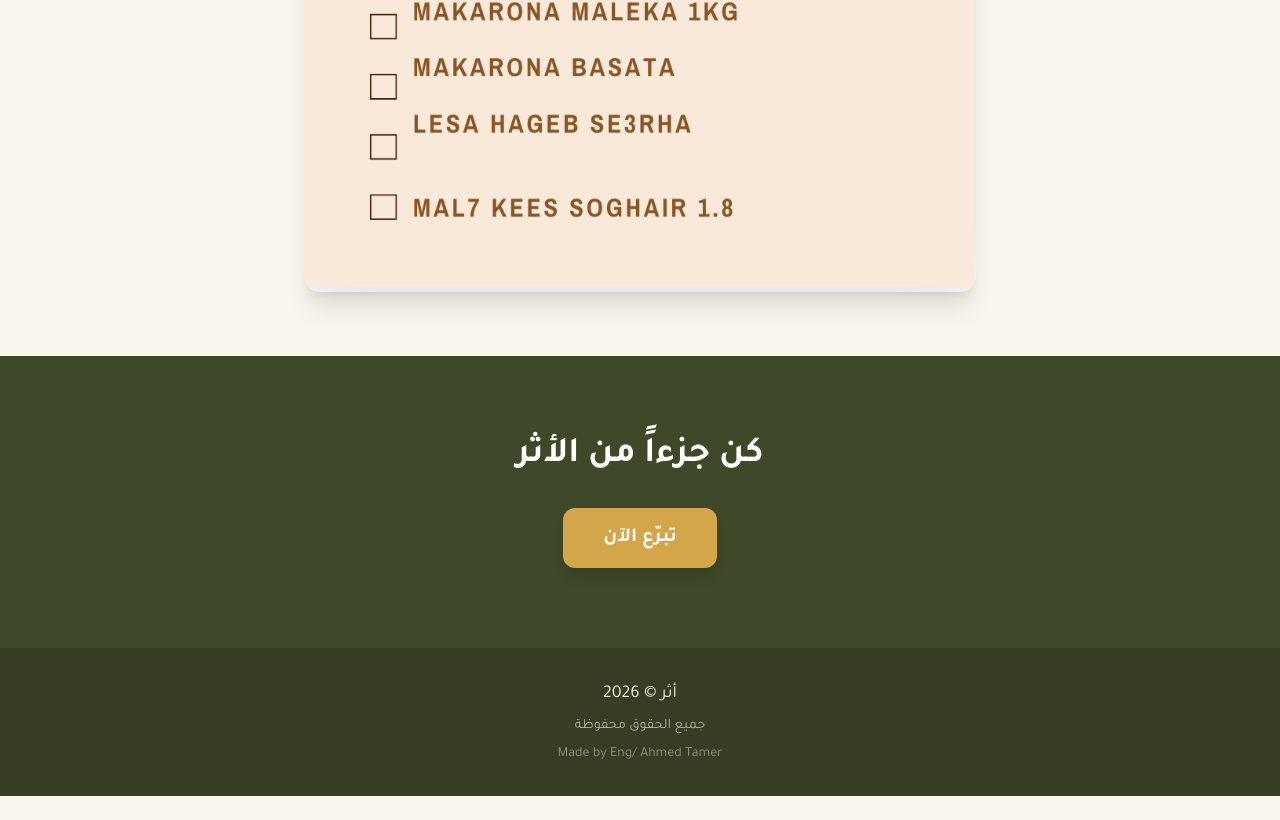
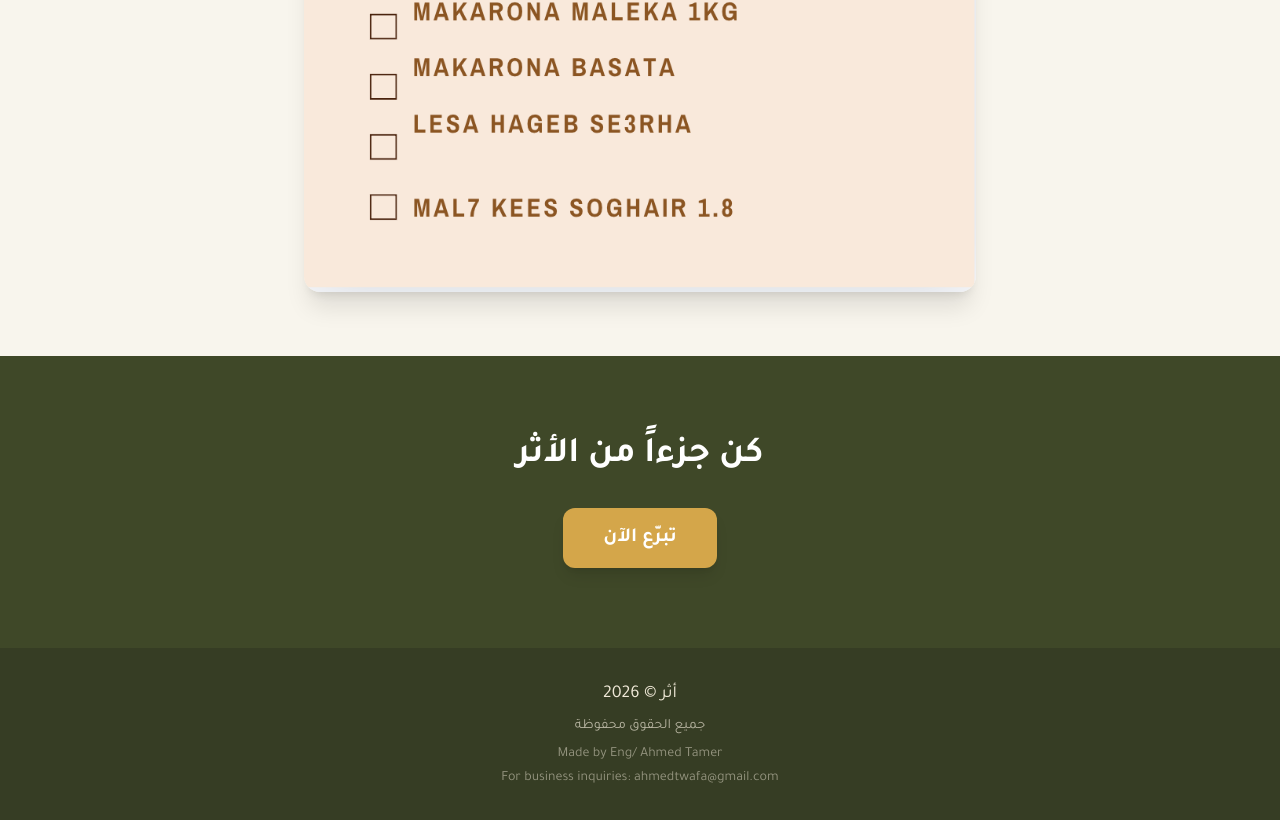
Before and after one commit to A-tamer/athar, a React (Vite) app: page / in a window 1280 px wide. Shown: the part 1447-2267 px from the top of the page. Before the commit the page ends 2243 px from the top, so only its background shows below. Built offline with nearby package versions, Linux system fonts and the light colour scheme; no server answers; the database is empty.

Commit message:
Add business inquiries email to footer

```diff
--- a/src/pages/Home.jsx
+++ b/src/pages/Home.jsx
@@ -261,6 +261,7 @@ const Home = () => {
           <p className="text-base sm:text-lg mb-1 sm:mb-2">أثر © 2026</p>
           <p className="text-xs sm:text-sm opacity-70 mb-2">جميع الحقوق محفوظة</p>
           <p className="text-xs sm:text-sm opacity-50">Made by Eng/ Ahmed Tamer</p>
+          <p className="text-xs sm:text-sm opacity-50 mt-1">For business inquiries: ahmedtwafa@gmail.com</p>
         </div>
       </footer>
     </div>
```
